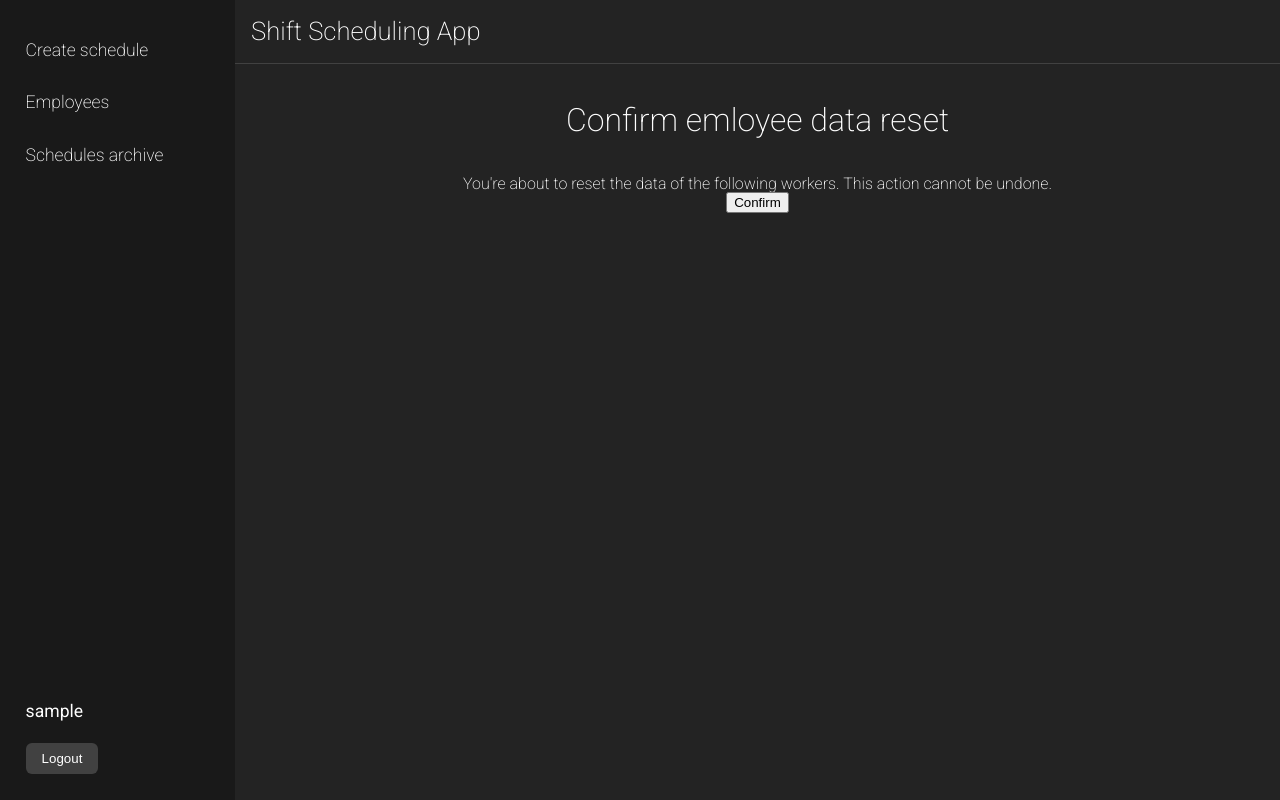
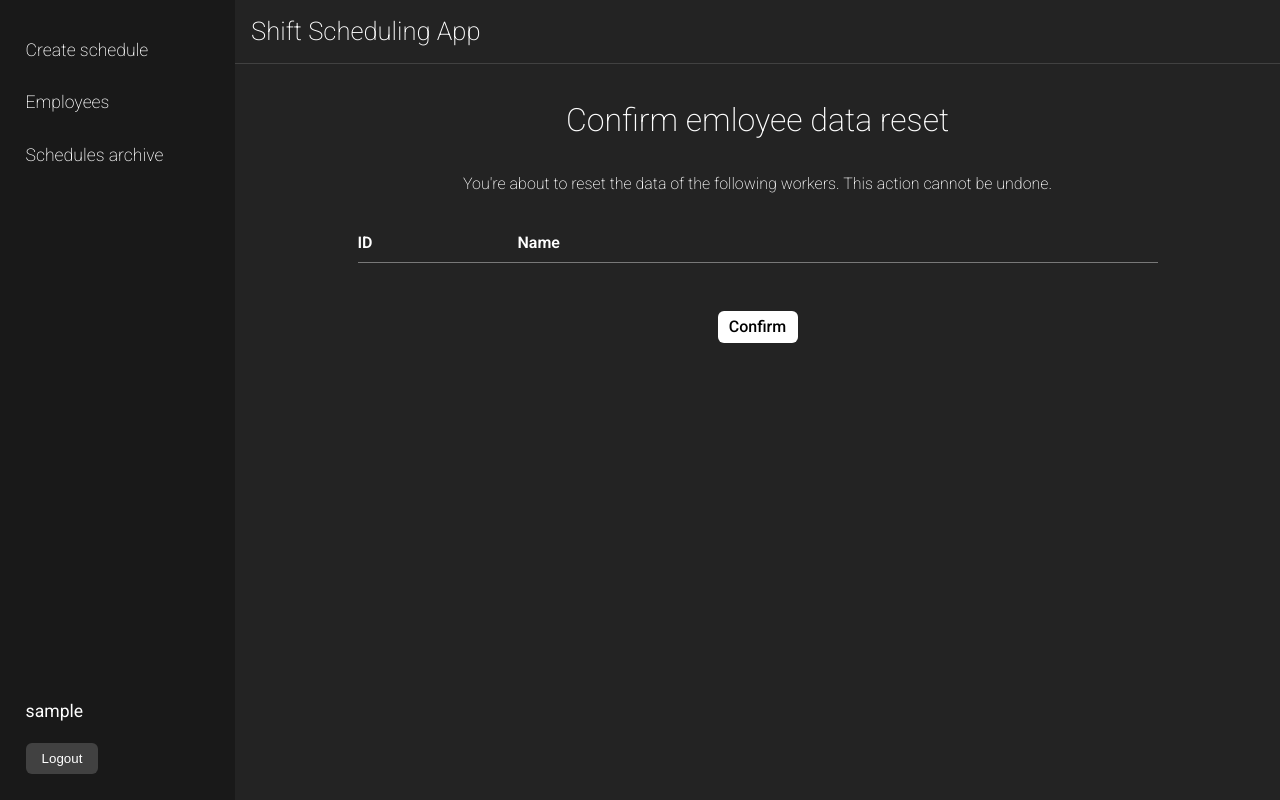
Before and after one commit to Psims9/shift_scheduling_web_app, a Django app: page /scheduler/workers/action/confirm in a window 1280 px wide. Run offline with Django 5.2, Linux system fonts and the light colour scheme; the visitor is signed in with stand-in values (Sample User, id 1); lists and menus that the app fills with data are empty.

Commit message:
style bulk pages

```diff
--- a/shift_scheduling/scheduler/templates/worker_bulk_confirm.html
+++ b/shift_scheduling/scheduler/templates/worker_bulk_confirm.html
@@ -3,17 +3,32 @@
 {% block content %}
     {% if action == "delete" %}
         <h1 class="page-title">Confirm emloyee deletion</h1>
-        <p>You're about to delete the following workers. This action cannot be undone.</p>
+        <p style="margin-bottom: 2rem;">You're about to delete the following workers. This action cannot be undone.</p>
     {% else %}
         <h1 class="page-title">Confirm emloyee data reset</h1>
-        <p>You're about to reset the data of the following workers. This action cannot be undone.</p>
+        <p style="margin-bottom: 2rem;">You're about to reset the data of the following workers. This action cannot be undone.</p>
     {% endif %}
 
-    <ul>
-        {% for inst in instances %}
-            <li>{{inst}}</li>
-        {% endfor %}
-    </ul>
+    <table class="inst-table" style="margin-bottom: 3rem;">
+        <colgroup>
+            <col class="inst-id-column">
+            <col class="inst-name-column">
+        </colgroup>
+        <thead>
+            <tr class="inst-table-header-row">
+                <th class="inst-table-data"><b>ID</b></th>
+                <th class="inst-table-data"><b>Name</b></th>
+            </tr>
+        </thead>
+        <tbody>
+            {% for inst in instances %}
+                <tr class="inst-table-data-row">
+                    <td class="inst-table-data">{{inst.id}}</td>
+                    <td class="inst-table-data">{{inst}}</td>
+                </tr>
+            {% endfor %}
+        </tbody>
+    </table>
 
     <form method="post" action="{% url 'workers_bulk_action' %}">
         {% csrf_token %}
@@ -23,6 +38,6 @@
 
         <input type="hidden" name="action" value="{{action}}">
 
-        <button type="submit" >Confirm</button>
+        <button type="submit" class="form-submit-button">Confirm</button>
     </form>
 {% endblock %}
```
